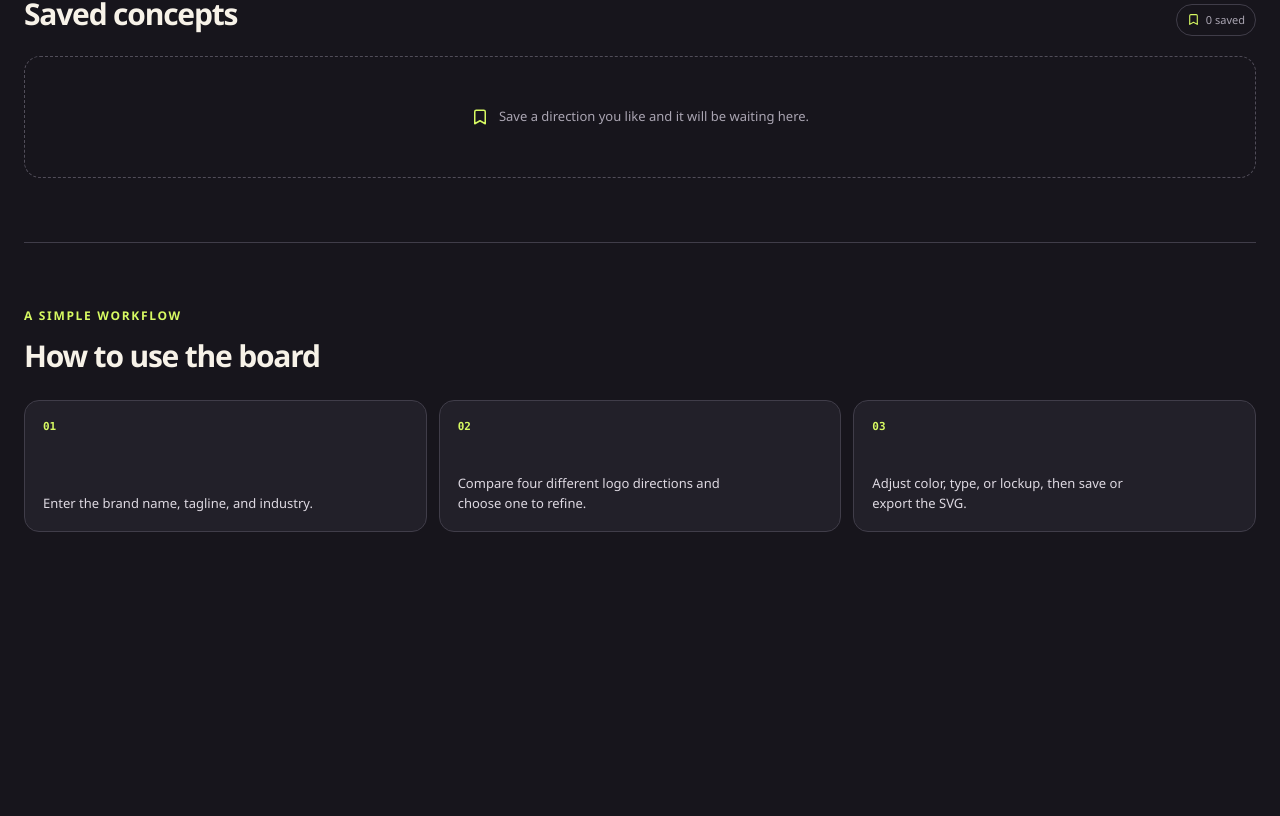
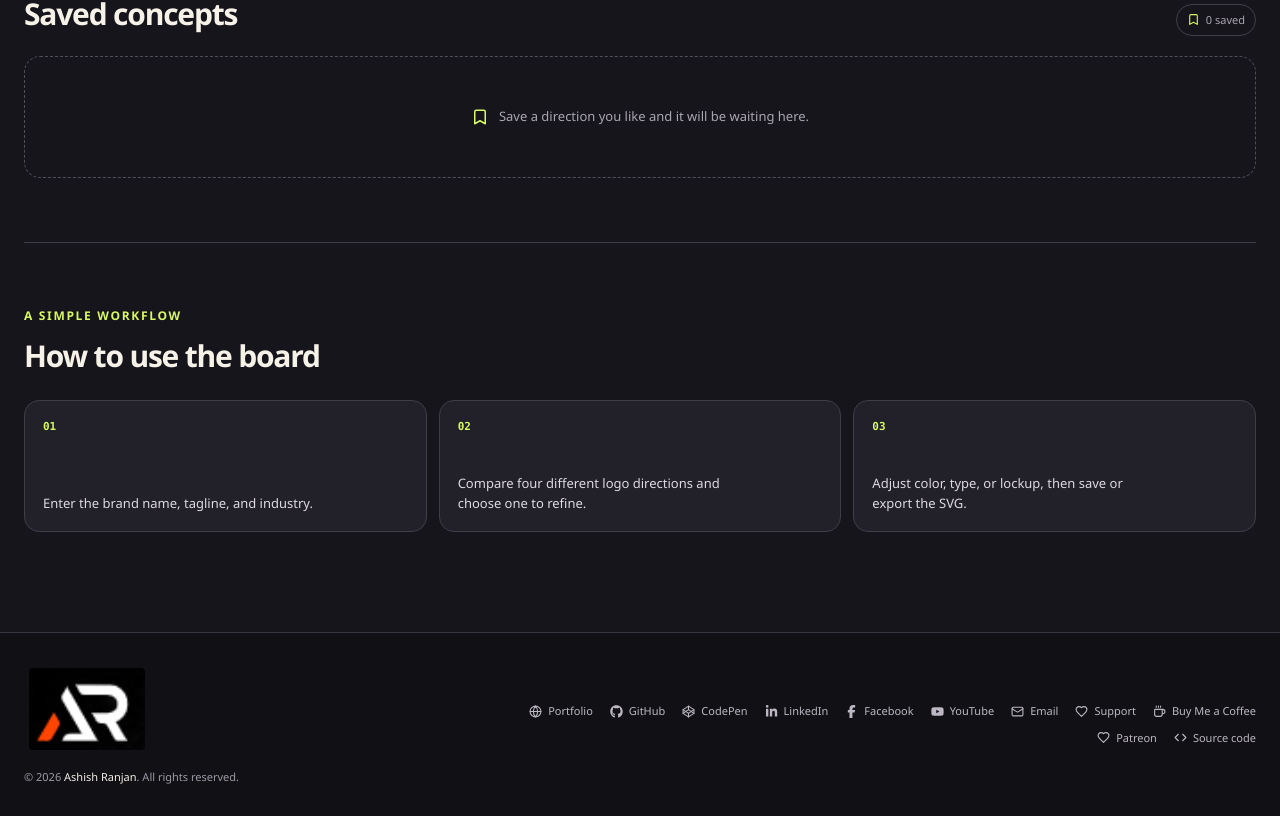
Before and after one commit to a2rp/logo-concept-board, a React (Vite) app: page / in a window 1280 px wide. Shown: the part 2035-2851 px from the top of the page. Before the commit the page ends 2631 px from the top, so only its background shows below. Built offline with nearby package versions, Linux system fonts and the light colour scheme.

Commit message:
feat: add project footer and back-to-top control

```diff
--- a/src/App.jsx
+++ b/src/App.jsx
@@ -1,10 +1,12 @@
 import { useEffect, useState } from "react";
+import BackToTop from "./components/backToTop/index.jsx";
 import BrandBrief from "./components/brandBrief/index.jsx";
 import ConceptCard from "./components/conceptCard/index.jsx";
 import ConceptEditor from "./components/conceptEditor/index.jsx";
 import ConfirmationDialog from "./components/confirmationDialog/index.jsx";
 import SavedConcepts from "./components/savedConcepts/index.jsx";
 import SiteHeader from "./components/siteHeader/index.jsx";
+import SiteFooter from "./components/siteFooter/index.jsx";
 import { createConceptSet, getConceptById } from "./data/concepts.js";
 import { getPaletteById, paletteOptions } from "./data/palettes.js";
 import { makeSvgFilename } from "./utils/logoSvg.js";
@@ -236,6 +238,8 @@ const App = () => {
                     </ol>
                 </section>
             </main>
+            <SiteFooter />
+            <BackToTop />
             {pendingRemoval && (
                 <ConfirmationDialog
                     title="Remove saved direction?"
--- /dev/null
+++ b/src/components/backToTop/index.jsx
@@ -0,0 +1,33 @@
+import { useEffect, useState } from "react";
+import { LuArrowUp } from "react-icons/lu";
+import styles from "./styles.module.css";
+
+const BackToTop = () => {
+    const [visible, setVisible] = useState(false);
+
+    useEffect(() => {
+        const updateVisibility = () => setVisible(window.scrollY > 50);
+
+        updateVisibility();
+        window.addEventListener("scroll", updateVisibility, { passive: true });
+        return () => window.removeEventListener("scroll", updateVisibility);
+    }, []);
+
+    if (!visible) {
+        return null;
+    }
+
+    return (
+        <button
+            className={styles.backToTop}
+            type="button"
+            aria-label="Back to top"
+            onClick={() => window.scrollTo({ top: 0, behavior: "smooth" })}
+        >
+            <LuArrowUp aria-hidden="true" />
+            <span>Back to top</span>
+        </button>
+    );
+};
+
+export default BackToTop;
--- /dev/null
+++ b/src/components/backToTop/styles.module.css
@@ -0,0 +1,49 @@
+.backToTop {
+    position: fixed;
+    z-index: 15;
+    right: max(22px, calc((100vw - 1240px) / 2));
+    bottom: 22px;
+    display: inline-flex;
+    min-height: 44px;
+    padding-inline: 14px;
+    align-items: center;
+    gap: 8px;
+    border: 1px solid #595561;
+    border-radius: 13px;
+    background: #282630;
+    color: #f7f2e8;
+    box-shadow: 0 8px 28px rgb(0 0 0 / 26%);
+    font-size: 11px;
+    font-weight: 700;
+    transition:
+        border-color 150ms ease,
+        box-shadow 150ms ease;
+
+    svg {
+        color: var(--accent);
+        font-size: 15px;
+    }
+
+    &:hover,
+    &:focus-visible {
+        border-color: var(--accent);
+        box-shadow: 0 0 0 4px rgb(215 250 98 / 12%);
+    }
+
+    @media (max-width: 600px) {
+        right: 16px;
+        bottom: 16px;
+        width: 46px;
+        padding-inline: 0;
+        justify-content: center;
+
+        span {
+            position: absolute;
+            width: 1px;
+            height: 1px;
+            overflow: hidden;
+            clip-path: inset(50%);
+            white-space: nowrap;
+        }
+    }
+}
--- /dev/null
+++ b/src/components/siteFooter/index.jsx
@@ -0,0 +1,65 @@
+import { FaFacebookF, FaGithub, FaLinkedinIn, FaYoutube } from "react-icons/fa6";
+import {
+    LuCode,
+    LuCoffee,
+    LuCodepen,
+    LuGlobe,
+    LuHeart,
+    LuMail,
+} from "react-icons/lu";
+import styles from "./styles.module.css";
+
+const footerLinks = [
+    { label: "Portfolio", href: "https://www.ashishranjan.net", icon: LuGlobe },
+    { label: "GitHub", href: "https://github.com/a2rp", icon: FaGithub },
+    { label: "CodePen", href: "https://codepen.io/ash1198", icon: LuCodepen },
+    { label: "LinkedIn", href: "https://www.linkedin.com/in/aashishranjan", icon: FaLinkedinIn },
+    { label: "Facebook", href: "https://www.facebook.com/theash.ashish/", icon: FaFacebookF },
+    { label: "YouTube", href: "https://www.youtube.com/@ashishranjan-ashz?sub_confirmation=1", icon: FaYoutube },
+    { label: "Email", href: "mailto:ash.ranjan09@gmail.com", icon: LuMail },
+    { label: "Support", href: "https://a2rp-donation-page.netlify.app/", icon: LuHeart },
+    { label: "Buy Me a Coffee", href: "https://buymeacoffee.com/ashishranjan", icon: LuCoffee },
+    { label: "Patreon", href: "https://www.patreon.com/ashishranjan", icon: LuHeart },
+    { label: "Source code", href: "https://github.com/a2rp/logo-concept-board", icon: LuCode },
+];
+
+const SiteFooter = () => (
+    <footer className={styles.siteFooter}>
+        <div className={styles.footerInner}>
+            <div className={styles.credit}>
+                <a
+                    className={styles.logoLink}
+                    href="https://www.ashishranjan.net"
+                    target="_blank"
+                    rel="noreferrer"
+                >
+                    <img
+                        src={`${import.meta.env.BASE_URL}logo.png`}
+                        alt="Ashish Ranjan logo"
+                    />
+                </a>
+                <p>
+                    © {new Date().getFullYear()} {" "}
+                    <a href="https://github.com/a2rp" target="_blank" rel="noreferrer">
+                        Ashish Ranjan
+                    </a>
+                    . All rights reserved.
+                </p>
+            </div>
+            <nav className={styles.footerLinks} aria-label="Profile and support links">
+                {footerLinks.map(({ label, href, icon: Icon }) => (
+                    <a
+                        key={label}
+                        href={href}
+                        target={href.startsWith("mailto:") ? undefined : "_blank"}
+                        rel={href.startsWith("mailto:") ? undefined : "noreferrer"}
+                    >
+                        <Icon aria-hidden="true" /> {label}
+                    </a>
+                ))}
+            </nav>
+        </div>
+    </footer>
+);
+
+export default SiteFooter;
--- /dev/null
+++ b/src/components/siteFooter/styles.module.css
@@ -0,0 +1,93 @@
+.siteFooter {
+    margin-top: 36px;
+    border-top: 1px solid #383540;
+    background: #111015;
+
+    .footerInner {
+        display: grid;
+        width: min(100% - 48px, 1240px);
+        min-height: 180px;
+        margin-inline: auto;
+        padding-block: 30px;
+        grid-template-columns: minmax(190px, 0.7fr) minmax(0, 1.3fr);
+        align-items: center;
+        gap: 38px;
+    }
+
+    .credit {
+        display: grid;
+        justify-items: start;
+        gap: 14px;
+
+        p {
+            color: #9e99a6;
+            font-size: 11px;
+        }
+
+        p a {
+            color: #f4efe6;
+
+            &:hover,
+            &:focus-visible {
+                color: var(--accent);
+            }
+        }
+    }
+
+    .logoLink {
+        display: inline-flex;
+        padding: 5px;
+        align-items: center;
+        border-radius: 10px;
+
+        &:focus-visible {
+            outline: 2px solid var(--accent);
+            outline-offset: 2px;
+        }
+
+        img {
+            width: 116px;
+            height: auto;
+            border-radius: 4px;
+        }
+    }
+
+    .footerLinks {
+        display: flex;
+        justify-content: flex-end;
+        flex-wrap: wrap;
+        gap: 10px 17px;
+
+        a {
+            display: inline-flex;
+            align-items: center;
+            gap: 6px;
+            color: #bcb7c2;
+            font-size: 11px;
+            transition: color 150ms ease;
+
+            svg {
+                font-size: 13px;
+            }
+
+            &:hover,
+            &:focus-visible {
+                color: var(--accent);
+            }
+        }
+    }
+
+    @media (max-width: 760px) {
+        .footerInner {
+            width: min(100% - 32px, 1240px);
+            padding-block: 28px;
+            grid-template-columns: 1fr;
+            gap: 24px;
+        }
+
+        .footerLinks {
+            justify-content: flex-start;
+            gap: 12px 16px;
+        }
+    }
+}
```
